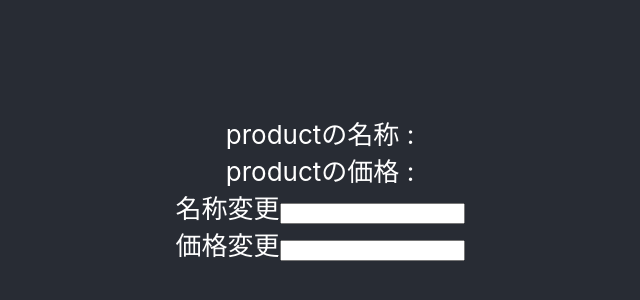
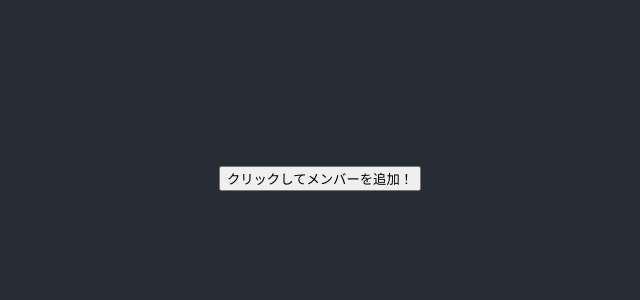
Before and after one commit to yk-graph/client-drf-taskapp-basic, a React (Create React App) app: page / in a window 1280 px wide. Shown: the part 212-512 px from the top of the page, without its empty margins (320-960 px from the left). Built offline with nearby package versions, Linux system fonts and the light colour scheme.

Commit message:
useState 配列

```diff
--- a/src/App.js
+++ b/src/App.js
@@ -2,33 +2,23 @@ import { useState } from 'react'
 import './App.css'
 
 const App = () => {
-  const [product, setProducts] = useState({ name: '', price: '' })
+  const [members, setMembers] = useState([])
+
+  const addMember = () =>
+    setMembers([...members, { id: members.length, name: 'newMembre!!' }])
 
   return (
     <div className="App">
       <header className="App-header">
         <div>
-          <span>productの名称 : {product.name}</span>
-          <br />
-          <span>productの価格 : {product.price}</span>
-          <div>
-            名称変更
-            <input
-              type="text"
-              onChange={(e) =>
-                setProducts({ ...product, name: e.target.value })
-              }
-            />
-          </div>
-          <div>
-            価格変更
-            <input
-              type="number"
-              onChange={(e) =>
-                setProducts({ ...product, price: e.target.value })
-              }
-            />
-          </div>
+          <button onClick={addMember}>クリックしてメンバーを追加！</button>
+          <ul>
+            {members.map((member) => (
+              <li key={member.id}>
+                {member.id}:{member.name}
+              </li>
+            ))}
+          </ul>
         </div>
       </header>
     </div>
```
